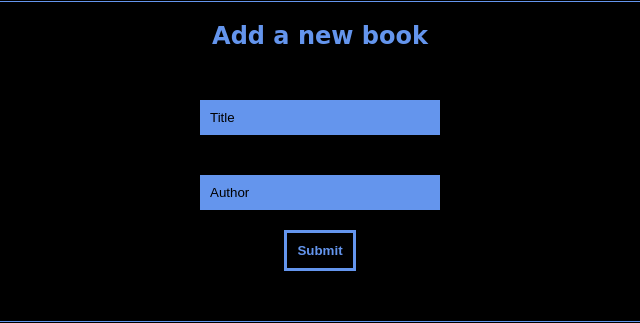
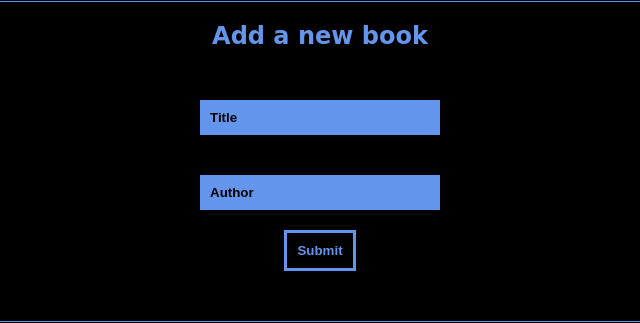
Before and after one commit to AkshithaReddy1899/Awesome-books, a website with bundled scripts: page index.html in a window 1280 px wide. Both pictures are taken after a click on the button "Add". Shown: the part 196-519 px from the top of the page, 325-965 px from the left. Built offline with nearby package versions, Linux system fonts and the light colour scheme.

Commit message:
Input styling changes

```diff
--- a/style.css
+++ b/style.css
@@ -111,6 +111,8 @@ input {
   border: none;
   padding: 10px;
   margin: 20px;
+  color: black;
+  font-weight: bold;
 }
 
 input::placeholder {
```
